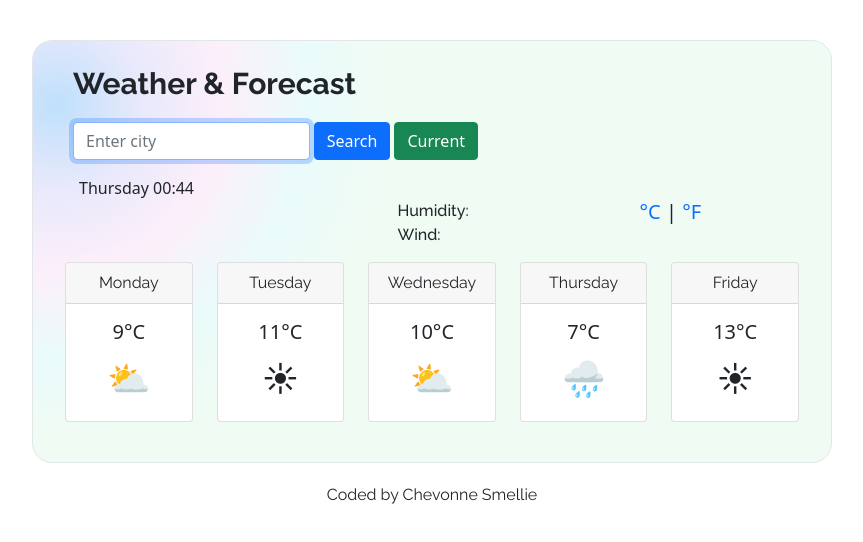
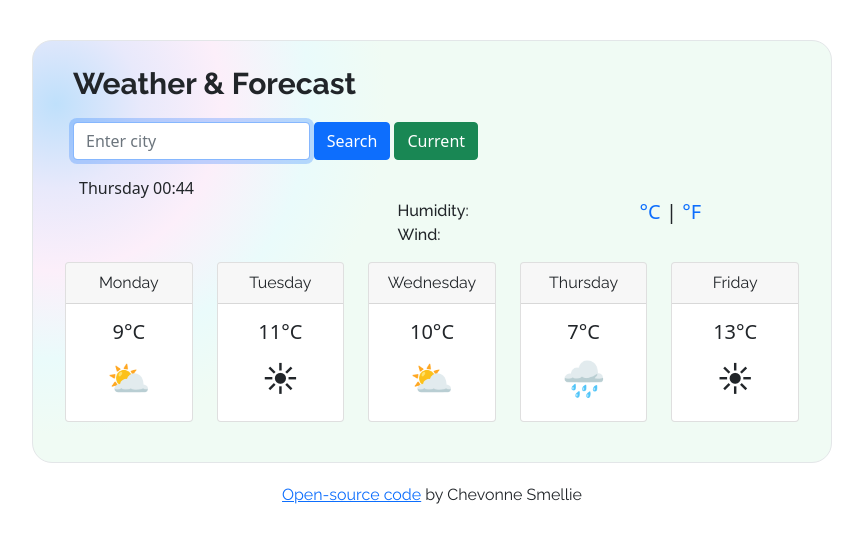
Before and after one commit to chevonnesmellie/shecodes-project1, a plain HTML site: page index.html in a window 1280 px wide. Shown: the whole page, without its empty margins (208-1071 px from the left). Drawn offline with nearby package versions, Linux system fonts and the light colour scheme; no server answers.

Commit message:
added link to source code on GitHub

```diff
--- a/index.html
+++ b/index.html
@@ -120,7 +120,9 @@
       </div>
       </div>
     </div>
-    <footer> Coded by Chevonne Smellie </footer>
+    <footer>
+      <a href="https://github.com/chevonnesmellie/shecodes-project1">Open-source code</a>
+      by Chevonne Smellie </footer>
     <script src="src/script.js"></script>
   </body>
 </html>
```
